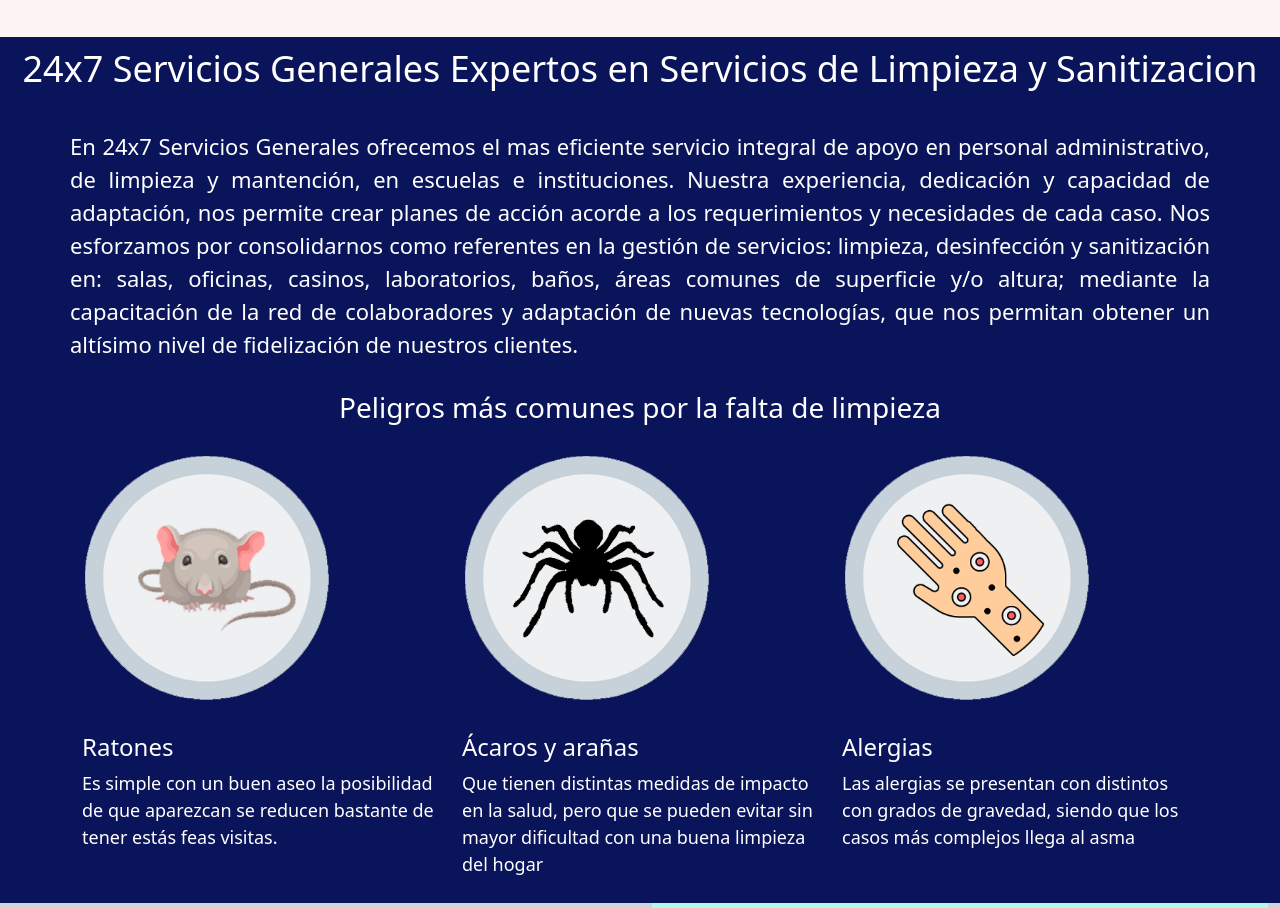
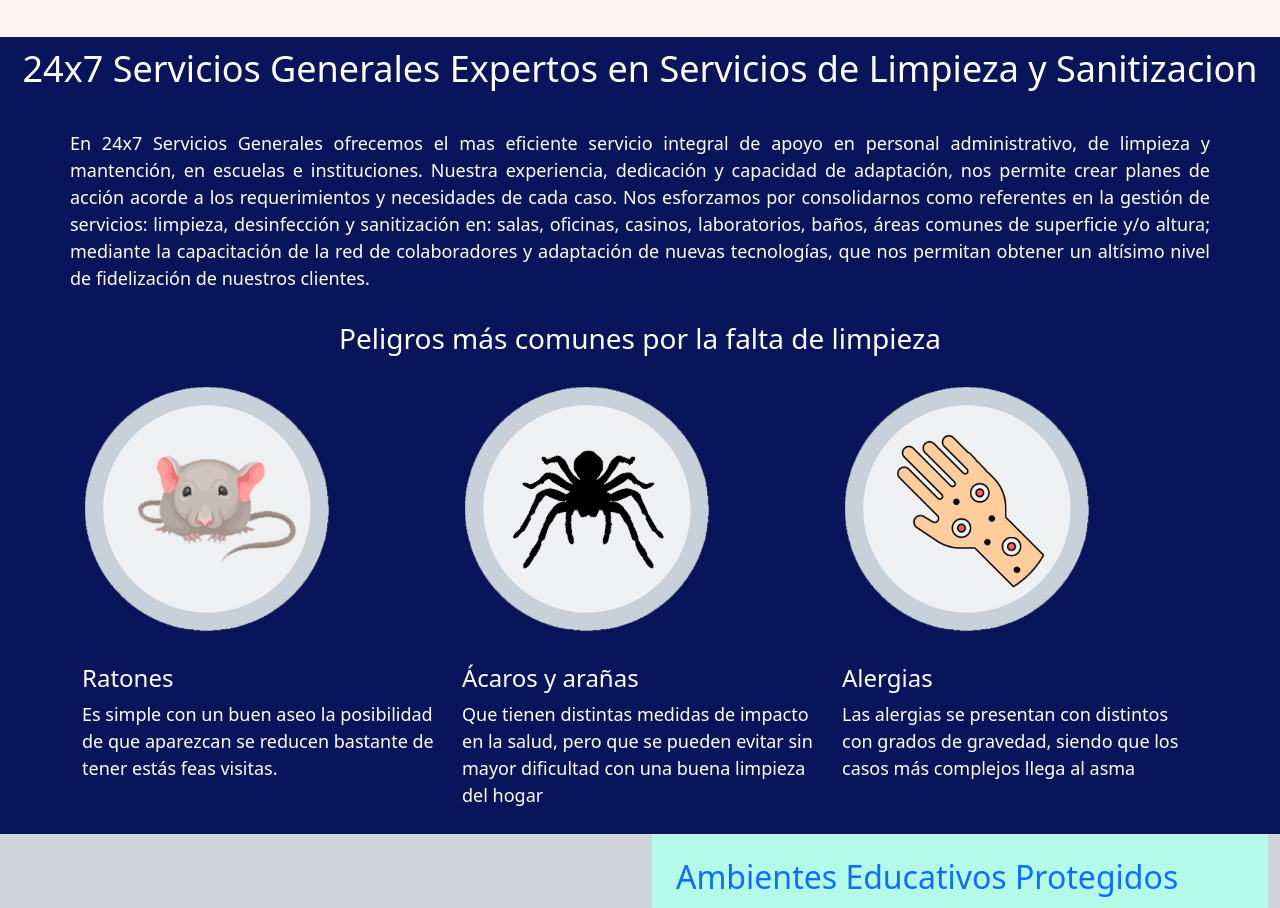
Before and after one commit to fagust1992/Somos-_24x7_Servicios-Generales, a React (Vite) app: page / in a window 1280 px wide. Shown: the part 900-1808 px from the top of the page. Built offline with nearby package versions, Linux system fonts and the light colour scheme.

Commit message:
cambiando tamaño letra

```diff
--- a/src/components/layout/Caracteristicas.jsx
+++ b/src/components/layout/Caracteristicas.jsx
@@ -29,7 +29,7 @@ const Caracteristicas = () => {
   style={{
     color: "#fff",
     marginInline: "70px",
-    fontSize: "22px",
+    fontSize: "18px",
     textAlign: "justify"
   }}
 >
```
